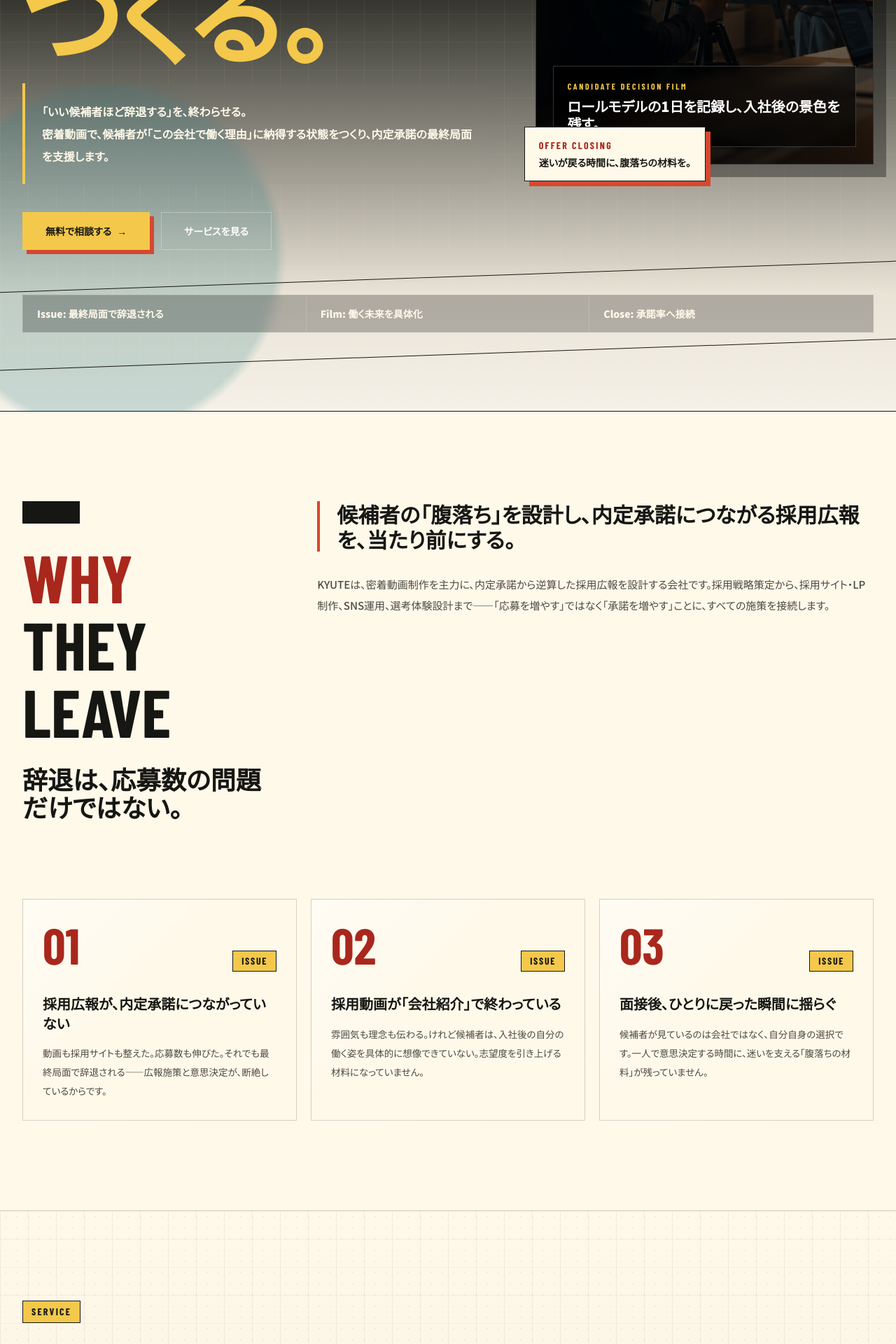
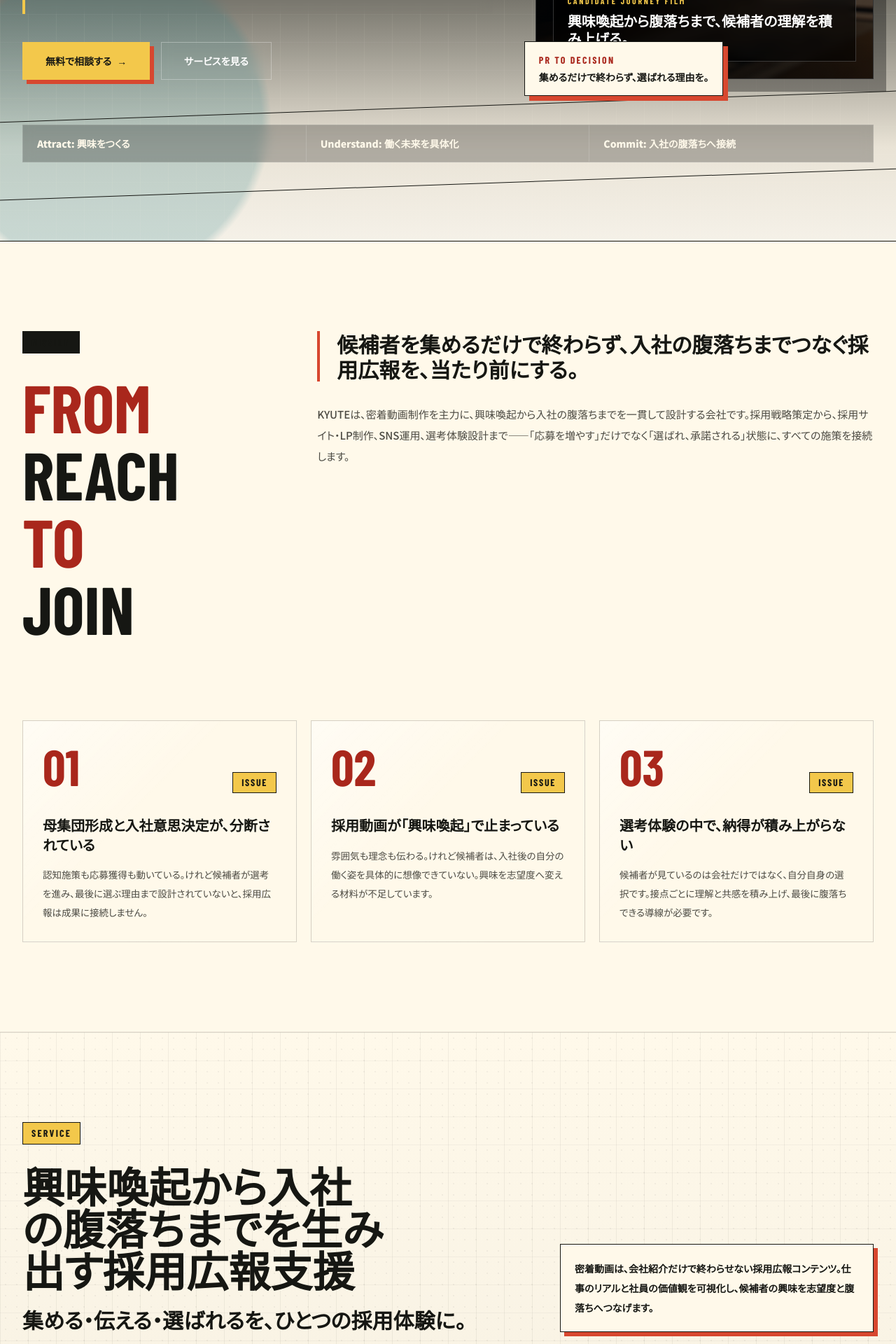
Before and after one commit to ogawa-shota/kyute-hp, a Next.js app: page / in a window 1280 px wide. Shown: the part 620-2540 px from the top of the page at 70% size. Built offline with nearby package versions, Linux system fonts and the light colour scheme; a web font is replaced by a local one.

Commit message:
Refine recruitment PR messaging

```diff
--- a/app/layout.tsx
+++ b/app/layout.tsx
@@ -24,9 +24,9 @@ const serif = Archivo_Black({
 });
 
 export const metadata: Metadata = {
-  title: "KYUTE合同会社 | 密着動画で、内定承諾を設計する",
+  title: "KYUTE合同会社 | 興味喚起から入社の腹落ちまでを生み出す採用広報支援",
   description:
-    "KYUTE合同会社は、密着動画制作と採用広報設計で候補者の腹落ちを支え、内定承諾につながる採用体験を設計します。",
+    "KYUTE合同会社は、密着動画制作と採用広報設計で、候補者を集めるだけで終わらず、入社の腹落ちまでつながる採用体験を設計します。",
 };
 
 export default function RootLayout({
--- a/components/CompanySection.tsx
+++ b/components/CompanySection.tsx
@@ -10,7 +10,6 @@ export function CompanySection() {
             <h2 className="section-title mt-7 text-6xl leading-[0.88] text-[var(--ink)] md:text-8xl">
               ABOUT<br />US
             </h2>
-            <p className="mt-6 text-3xl font-black">採用の最終局面に向き合う会社。</p>
           </div>
 
           <div className="lg:col-span-8">
--- a/components/HeroCompany.tsx
+++ b/components/HeroCompany.tsx
@@ -17,9 +17,9 @@ export function HeroCompany() {
               {heroCopy.eyebrow}
             </p>
 
-            <h1 className="mt-8 text-balance font-latin text-[64px] font-extrabold uppercase leading-[0.86] text-[var(--cream)] sm:text-[96px] md:text-[122px] lg:text-[148px]">
+            <h1 className="mt-8 font-latin text-[clamp(42px,12vw,148px)] font-extrabold uppercase leading-[0.9] text-[var(--cream)]">
               {heroCopy.titleLines.map((line, i) => (
-                <span key={i} className={i === 1 ? "block text-[var(--accent)]" : "block"}>
+                <span key={i} className={i === 1 ? "block whitespace-nowrap text-[var(--accent)]" : "block whitespace-nowrap"}>
                   {line}
                 </span>
               ))}
@@ -62,23 +62,23 @@ export function HeroCompany() {
               </div>
               <div className="absolute bottom-6 left-6 right-6 border border-white/20 bg-black/55 p-5 backdrop-blur">
                 <p className="font-latin text-xs font-extrabold uppercase tracking-[0.22em] text-[var(--accent)]">
-                  Candidate Decision Film
+                  Candidate Journey Film
                 </p>
                 <p className="mt-2 text-xl font-black leading-tight text-white">
-                  ロールモデルの1日を記録し、入社後の景色を残す。
+                  興味喚起から腹落ちまで、候補者の理解を積み上げる。
                 </p>
               </div>
             </div>
 
             <div className="absolute -bottom-6 -left-4 hidden border border-[var(--ink)] bg-[var(--cream)] px-5 py-4 shadow-[7px_7px_0_var(--brand)] sm:block">
-              <p className="font-latin text-sm font-extrabold tracking-[0.16em] text-[var(--brand-deep)]">OFFER CLOSING</p>
-              <p className="mt-1 text-sm font-black text-[var(--ink)]">迷いが戻る時間に、腹落ちの材料を。</p>
+              <p className="font-latin text-sm font-extrabold tracking-[0.16em] text-[var(--brand-deep)]">PR TO DECISION</p>
+              <p className="mt-1 text-sm font-black text-[var(--ink)]">集めるだけで終わらず、選ばれる理由を。</p>
             </div>
           </div>
         </div>
 
         <div className="mt-16 grid border border-white/15 bg-black/25 text-white/84 backdrop-blur md:grid-cols-3">
-          {["Issue: 最終局面で辞退される", "Film: 働く未来を具体化", "Close: 承諾率へ接続"].map((item) => (
+          {["Attract: 興味をつくる", "Understand: 働く未来を具体化", "Commit: 入社の腹落ちへ接続"].map((item) => (
             <p key={item} className="border-b border-white/15 px-5 py-4 text-sm font-black last:border-b-0 md:border-b-0 md:border-r md:last:border-r-0">
               {item}
             </p>
--- a/components/MissionSection.tsx
+++ b/components/MissionSection.tsx
@@ -8,10 +8,11 @@ export function MissionSection() {
           <div className="lg:col-span-4">
             <p className="eyebrow inline-flex border border-[var(--ink)] bg-[var(--ink)] px-3 py-2 text-[var(--accent)]">Mission</p>
             <h2 className="section-title mt-7 text-balance text-6xl leading-[0.86] text-[var(--ink)] md:text-8xl">
-              <span className="block text-[var(--brand-deep)]">WHY</span>
-              <span className="block">THEY LEAVE</span>
+              <span className="block text-[var(--brand-deep)]">FROM</span>
+              <span className="block">REACH</span>
+              <span className="block text-[var(--brand-deep)]">TO</span>
+              <span className="block">JOIN</span>
             </h2>
-            <p className="mt-7 text-3xl font-black leading-tight md:text-4xl">辞退は、応募数の問題だけではない。</p>
           </div>
 
           <div className="lg:col-span-8">
--- a/components/ServicesSection.tsx
+++ b/components/ServicesSection.tsx
@@ -10,13 +10,13 @@ export function ServicesSection() {
         <div className="flex flex-col items-start gap-6 md:flex-row md:items-end md:justify-between">
           <div>
             <p className="eyebrow inline-flex border border-[var(--ink)] bg-[var(--accent)] px-3 py-2">Service</p>
-            <h2 className="section-title mt-7 text-balance text-6xl leading-[0.88] text-[var(--ink)] md:text-8xl">
-              CLOSE<br />THE OFFER
+            <h2 className="mt-7 max-w-4xl text-balance text-4xl font-black leading-tight text-[var(--ink)] md:text-6xl">
+              興味喚起から入社の腹落ちまでを生み出す採用広報支援
             </h2>
-            <p className="mt-6 text-2xl font-black leading-tight md:text-3xl">密着動画で、候補者の意思決定を動かす。</p>
+            <p className="mt-6 text-2xl font-black leading-tight md:text-3xl">集める・伝える・選ばれるを、ひとつの採用体験に。</p>
           </div>
           <p className="max-w-md border border-[var(--ink)] bg-[var(--cream)] p-5 text-sm font-bold leading-loose text-[var(--ink)] shadow-[6px_6px_0_var(--brand)]">
-            密着動画は、会社紹介ではなく「意思決定支援コンテンツ」。仕事のリアルと社員の価値観を可視化し、候補者の最後のひと押しを動かします。
+            密着動画は、会社紹介だけで終わらせない採用広報コンテンツ。仕事のリアルと社員の価値観を可視化し、候補者の興味を志望度と腹落ちへつなげます。
           </p>
         </div>
 
@@ -49,7 +49,7 @@ export function ServicesSection() {
                       {s.badge}
                     </div>
                     <div className="absolute bottom-5 left-5 right-5 grid grid-cols-3 border border-white/20 bg-black/55 text-white backdrop-blur">
-                      {["撮影", "構成", "承諾導線"].map((label) => (
+                      {["興味喚起", "理解促進", "腹落ち"].map((label) => (
                         <span key={label} className="border-r border-white/20 px-3 py-2 text-center text-[11px] font-black last:border-r-0">
                           {label}
                         </span>
--- a/data/site-content.ts
+++ b/data/site-content.ts
@@ -4,11 +4,11 @@ export const site = {
   name: "KYUTE",
   nameJa: "KYUTE合同会社",
   acronym: "Keep You To Evolve",
-  tagline: "承諾を、設計する。",
+  tagline: "集めて、伝えて、承諾まで。",
   mission:
-    "候補者の「腹落ち」を設計し、内定承諾につながる採用広報を、当たり前にする。",
+    "候補者を集めるだけで終わらず、入社の腹落ちまでつなぐ採用広報を、当たり前にする。",
   description:
-    "KYUTEは、密着動画制作を主力に、内定承諾から逆算した採用広報を設計する会社です。採用戦略策定から、採用サイト・LP制作、SNS運用、選考体験設計まで——「応募を増やす」ではなく「承諾を増やす」ことに、すべての施策を接続します。",
+    "KYUTEは、密着動画制作を主力に、興味喚起から入社の腹落ちまでを一貫して設計する会社です。採用戦略策定から、採用サイト・LP制作、SNS運用、選考体験設計まで——「応募を増やす」だけでなく「選ばれ、承諾される」状態に、すべての施策を接続します。",
 };
 
 export const externalLinks = {
@@ -18,16 +18,16 @@ export const externalLinks = {
 export const navItems: NavItem[] = [
   { label: "課題", href: "#mission" },
   { label: "サービス", href: "#services" },
-  { label: "承諾の設計", href: "#about" },
+  { label: "採用広報設計", href: "#about" },
   { label: "会社情報", href: "#company" },
   { label: "お問い合わせ", href: "#contact" },
 ];
 
 export const heroCopy = {
-  eyebrow: "Recruitment Closing",
-  titleLines: ["密着動画で、", "承諾をつくる。"],
+  eyebrow: "Recruitment PR Studio",
+  titleLines: ["密着動画で、", "選ばれる採用へ。"],
   lead:
-    "「いい候補者ほど辞退する」を、終わらせる。\n密着動画で、候補者が「この会社で働く理由」に納得する状態をつくり、内定承諾の最終局面を支援します。",
+    "集めるだけで終わらせない。\n密着動画と採用広報設計で、候補者の興味喚起から入社の腹落ちまでをつなぎ、応募・選考・承諾のすべてに効く採用体験をつくります。",
   scrollLabel: "Scroll",
 };
 
@@ -35,23 +35,23 @@ export const valuePoints: ValueItem[] = [
   {
     no: "01",
     label: "Issue",
-    title: "採用広報が、内定承諾につながっていない",
+    title: "母集団形成と入社意思決定が、分断されている",
     body:
-      "動画も採用サイトも整えた。応募数も伸びた。それでも最終局面で辞退される——広報施策と意思決定が、断絶しているからです。",
+      "認知施策も応募獲得も動いている。けれど候補者が選考を進み、最後に選ぶ理由まで設計されていないと、採用広報は成果に接続しません。",
   },
   {
     no: "02",
     label: "Issue",
-    title: "採用動画が「会社紹介」で終わっている",
+    title: "採用動画が「興味喚起」で止まっている",
     body:
-      "雰囲気も理念も伝わる。けれど候補者は、入社後の自分の働く姿を具体的に想像できていない。志望度を引き上げる材料になっていません。",
+      "雰囲気も理念も伝わる。けれど候補者は、入社後の自分の働く姿を具体的に想像できていない。興味を志望度へ変える材料が不足しています。",
   },
   {
     no: "03",
     label: "Issue",
-    title: "面接後、ひとりに戻った瞬間に揺らぐ",
+    title: "選考体験の中で、納得が積み上がらない",
     body:
-      "候補者が見ているのは会社ではなく、自分自身の選択です。一人で意思決定する時間に、迷いを支える「腹落ちの材料」が残っていません。",
+      "候補者が見ているのは会社だけではなく、自分自身の選択です。接点ごとに理解と共感を積み上げ、最後に腹落ちできる導線が必要です。",
   },
 ];
 
@@ -59,15 +59,15 @@ export const services: Service[] = [
   {
     id: "closing-video",
     badge: "Service 01",
-    title: "内定承諾を動かす、密着動画制作",
-    tagline: "Closing Video Production",
+    title: "興味を志望度に変える、密着動画制作",
+    tagline: "Documentary Recruiting Film",
     body:
-      "社員一人ひとりの仕事・価値観・入社理由を密着で記録し、候補者が自分自身と重ねられる「ロールモデル動画」をつくります。きれいなブランディング動画ではなく、候補者が「ここで働く未来」を具体化できる、意思決定支援コンテンツです。",
+      "社員一人ひとりの仕事・価値観・入社理由を密着で記録し、候補者が自分自身と重ねられる「ロールモデル動画」をつくります。認知を取るための会社紹介ではなく、候補者が「ここで働く未来」を具体化できる採用広報コンテンツです。",
     features: [
       "候補者に近いロールモデル社員を1日密着で撮影",
       "入社理由・仕事のリアル・成長ストーリーを構成設計",
       "チームの空気感・働き方・入社後の景色を可視化",
-      "最終面接・内定者面談に組み込み、承諾率に直結させる設計",
+      "採用サイト・SNS・選考接点に組み込み、興味喚起から入社意思決定まで接続",
     ],
     href: "#contact",
     image: "/documentary-video-production.png",
@@ -77,15 +77,15 @@ export const services: Service[] = [
   {
     id: "recruitment-pr-suite",
     badge: "Service 02",
-    title: "承諾率から逆算する、採用広報の包括支援",
+    title: "興味喚起から入社の腹落ちまでを生み出す採用広報支援",
     tagline: "Recruitment PR Suite",
     body:
-      "採用競争戦略の策定から、ターゲット・ペルソナ設計、採用サイト・LP・ピッチ資料制作、SNS運用、選考体験設計まで。すべての施策を「内定承諾」というゴールに接続して設計・運用伴走します。",
+      "採用競争戦略の策定から、ターゲット・ペルソナ設計、採用サイト・LP・ピッチ資料制作、SNS運用、選考体験設計まで。すべての施策を「集める」だけで終わらせず、候補者が入社に腹落ちするまでの流れとして設計・運用伴走します。",
     features: [
       "採用競争戦略・ターゲット／ペルソナ・採用コンセプト設計",
       "採用サイト・採用LP・採用ピッチ資料の制作",
       "note／SNS／YouTubeなどの採用広報コンテンツ企画・運用",
-      "選考体験設計と、内定承諾率向上のためのコミュニケーション設計",
+      "興味喚起から入社意思決定までのコミュニケーション設計",
     ],
     href: "#contact",
     image: "/recruitment-pr-strategy.png",
@@ -96,24 +96,24 @@ export const services: Service[] = [
 
 export const aboutCopy = {
   eyebrow: "How It Works",
-  title: "内定承諾は、\n自己認知 × 企業解像度 × 社員共感で決まる。",
+  title: "自己認知 × 企業解像度 × 社員共感",
   body:
-    "候補者は、会社を見ているのではありません。自分自身の選択を見ています。\n\n「この仕事で成長できるか」「この人たちと働きたいか」「数年後、この選択を正解だったと思えるか」——その答えが揃ったとき、人ははじめて承諾を決めます。\n\nKYUTEは、自己認知・企業解像度・社員共感の3要素を密着動画と採用広報で同時に高め、候補者の意思決定を内側から支えます。",
+    "候補者は、会社を見ているだけではありません。自分自身の選択を見ています。\n\n「自分は何を大切にしたいか」「この会社で何が起きているか」「この人たちと働きたいか」——その理解が選考体験の中で積み上がったとき、興味は志望度に変わり、最後の意思決定につながります。\n\nKYUTEは、自己認知・企業解像度・社員共感の3要素を密着動画と採用広報で同時に高め、候補者の意思決定を内側から支えます。",
   stats: [
-    { value: "01", suffix: "Self", label: "自己認知：自分は何を大切にしたいか" },
-    { value: "02", suffix: "Co.", label: "企業解像度：この会社で何が起きているか" },
-    { value: "03", suffix: "Team", label: "社員共感：この人たちと働きたいか" },
+    { value: "01", suffix: "Self", title: "自己認知", label: "自分は何を大切にしたいか" },
+    { value: "02", suffix: "Co.", title: "企業解像度", label: "この会社で何が起きているか" },
+    { value: "03", suffix: "Team", title: "社員共感", label: "この人たちと働きたいか" },
   ],
 };
 
 export const companyInfo: { label: string; value: string }[] = [
   { label: "会社名", value: "KYUTE合同会社（KYUTE LLC）" },
-  { label: "設立", value: "2026 年 1 月" },
+  { label: "設立", value: "2025 年 5 月" },
   {
     label: "事業内容",
     value: "採用広報・採用コンテンツ制作・候補者体験設計／密着動画制作",
   },
-  { label: "所在地", value: "東京都（詳細は近日公開）" },
+  { label: "所在地", value: "東京都渋谷区恵比寿西2丁目8番4号EX恵比寿西ビル5階" },
   { label: "お問い合わせ", value: "contact@kyute.jp" },
 ];
 
@@ -121,7 +121,7 @@ export const contactCopy = {
   eyebrow: "Contact",
   title: "採用広報の現状を、\n整理するところから。",
   body:
-    "「内定辞退が続いている」「動画は作ったが承諾につながっていない」——まずは現状の課題整理からご相談ください。サービス導入を前提とせず、無料でディスカッションします。",
+    "「応募は集まるが志望度が上がりきらない」「動画やSNSが採用成果につながっていない」——まずは現状の課題整理からご相談ください。サービス導入を前提とせず、無料でディスカッションします。",
   primaryCta: { label: "無料で相談する", href: "mailto:contact@kyute.jp" },
   secondaryCta: { label: "サービスを見る", href: "#services" },
 };
@@ -140,7 +140,7 @@ export const footerLinks: { heading: string; links: FooterLink[] }[] = [
     heading: "Company",
     links: [
       { label: "課題", href: "#mission" },
-      { label: "承諾の設計", href: "#about" },
+      { label: "採用広報設計", href: "#about" },
       { label: "会社情報", href: "#company" },
     ],
   },
```
Also changed, not shown: components/AboutSection.tsx (+14 -6 lines).
